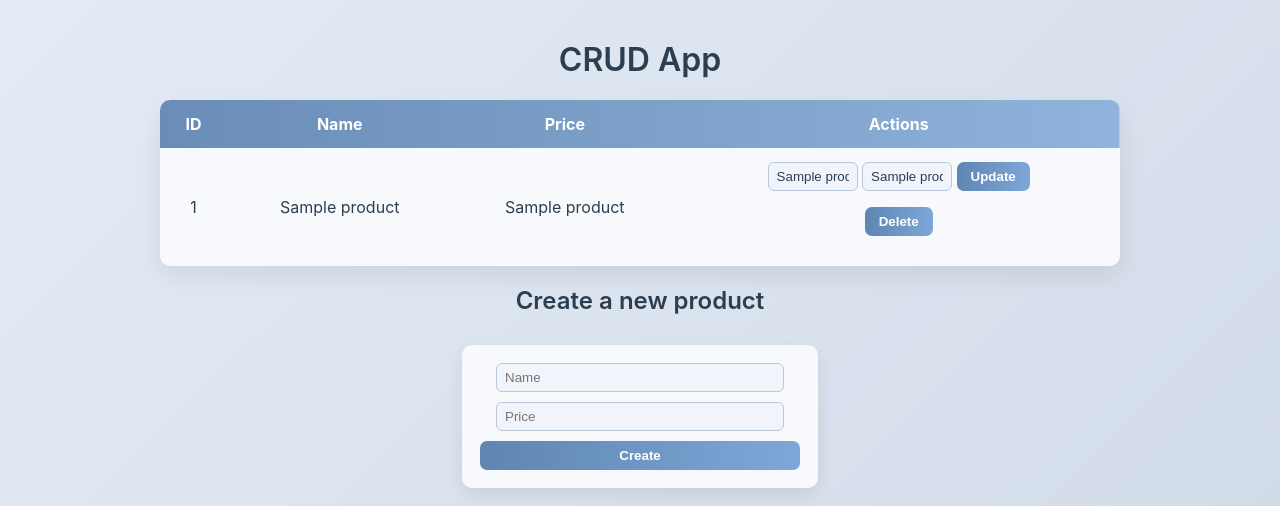
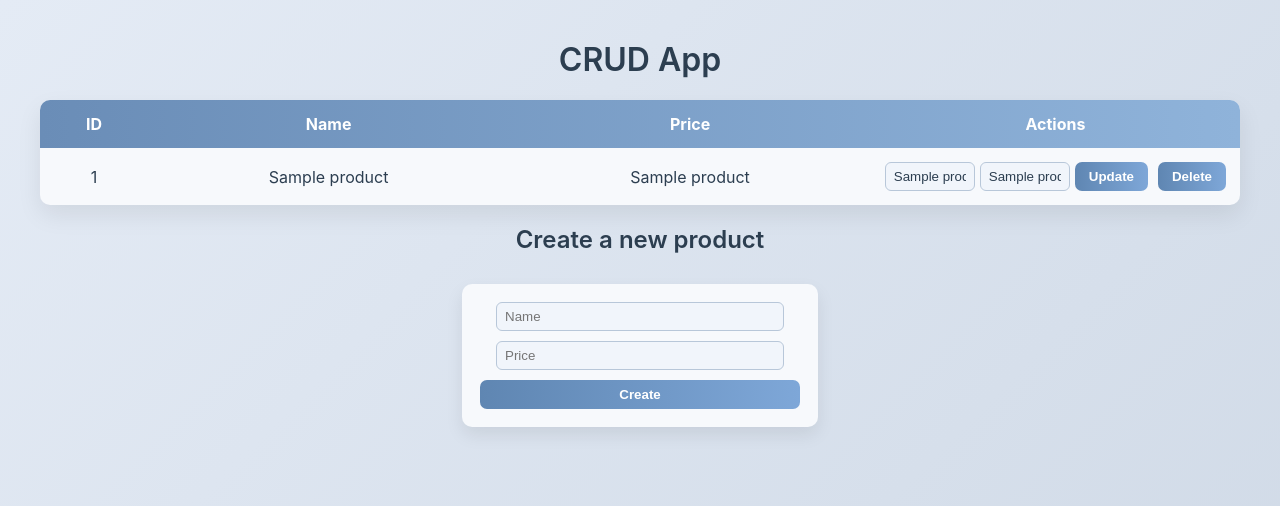
Before and after one commit to RGGH/flask_postgres, a Flask app: page / in a window 1280 px wide. Shown: the top 506 px of the page. Run offline with Flask 3, Linux system fonts and the light colour scheme; a database or web service that is not in the repository returns one stand-in record (values such as "Sample title"); some libraries are stand-ins or nearby versions.

Commit message:
fix gui width

```diff
--- a/templates/index.html
+++ b/templates/index.html
@@ -2,8 +2,17 @@
 	<head>
   <title>CRUD App</title>
   <link rel="stylesheet" href="{{ url_for('static', filename='style.css') }}">
+  <style>
+    table {
+      table-layout: auto;
+      width: 100%;
+    }
+    td:last-child {
+      width: 1%;
+      white-space: nowrap;
+    }
+  </style>
 </head>
-
   <body>
     <h1>CRUD App</h1>
     <table>
@@ -22,16 +31,18 @@
           <td>{{ row[1] }}</td>
           <td>{{ row[2] }}</td>
           <td>
-            <form action="/update" method="post">
+            <div style="display: flex; gap: 10px; align-items: center;">
+              <form action="/update" method="post" style="display: flex; gap: 5px; margin: 0;">
                 <input type="hidden" name="id" value="{{ row[0] }}">
                 <input type="text" name="name" value="{{ row[1] }}">
                 <input type="text" name="price" value="{{ row[2] }}">
                 <input type="submit" value="Update">
               </form>
-            <form action="/delete" method="post">
+              <form action="/delete" method="post" style="margin: 0;">
                 <input type="hidden" name="id" value="{{ row[0] }}">
                 <input type="submit" value="Delete">
               </form>
+            </div>
           </td>
         </tr>
         {% endfor %}
```
Lines whose indentation alone changed are shown as unchanged.
